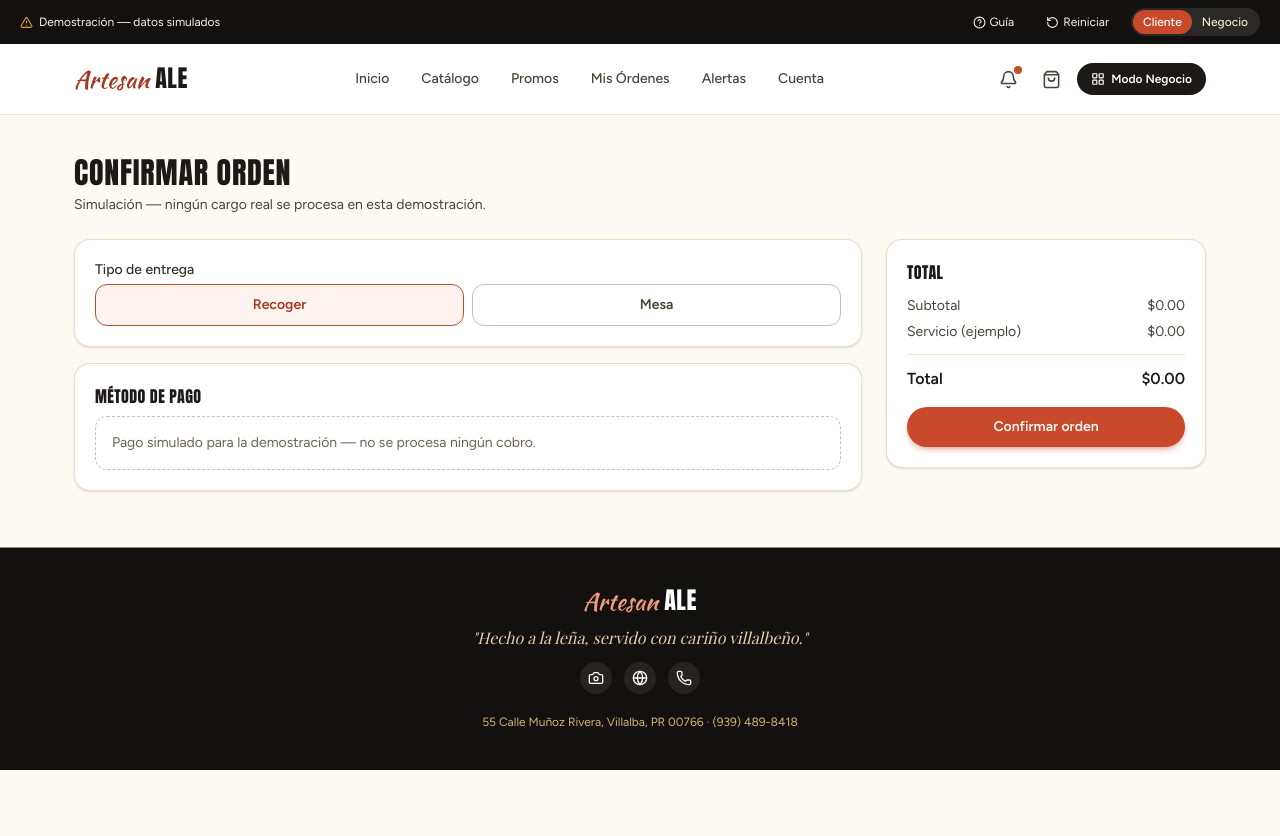
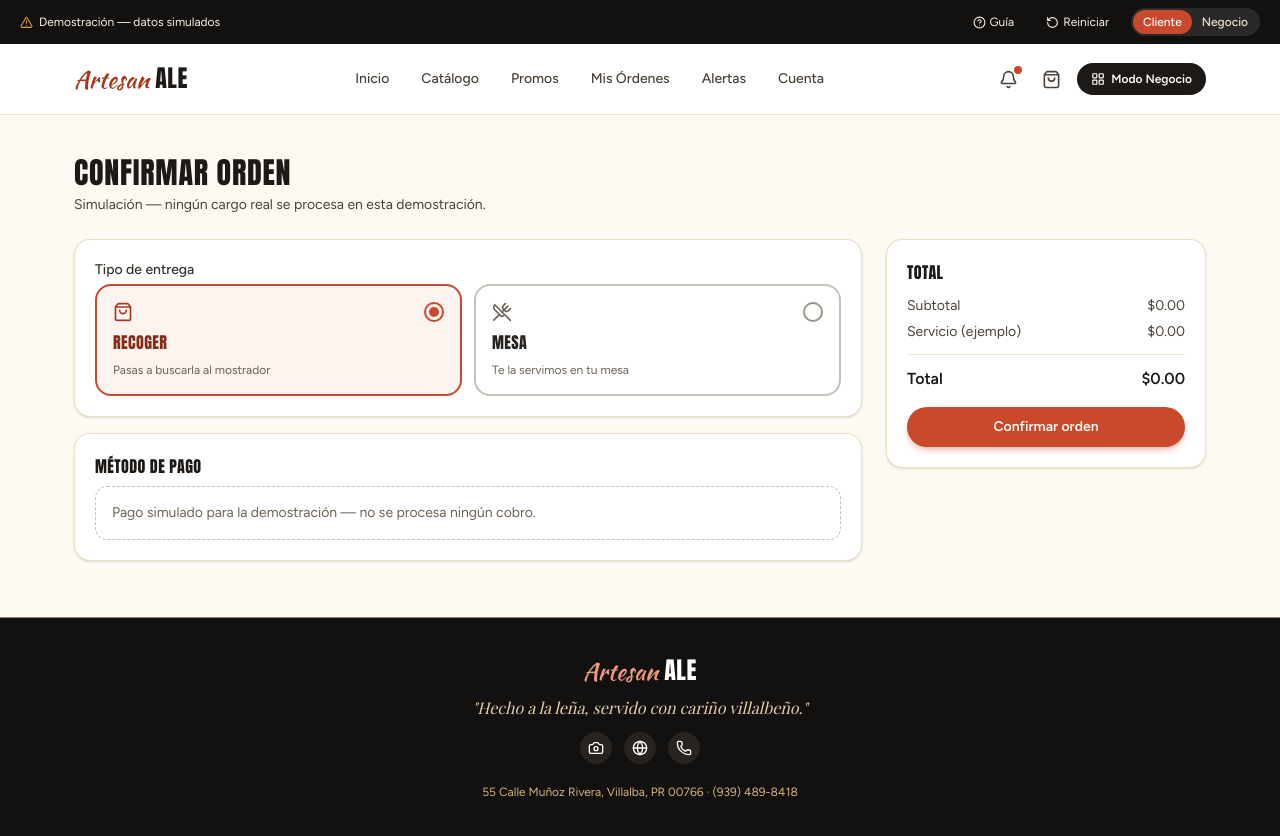
Before and after one commit to JuanPabloTorres/artesanale-digital-demo, a React (Vite) app: page /#/checkout in a window 1280 px wide. Shown: the top 836 px of the page. Before the commit the page ends 800 px from the top, so only its background shows below. Built offline with nearby package versions, Linux system fonts and the light colour scheme; a web font is replaced by a local one.

Commit message:
Refactor delivery type selection in Checkout component

```diff
--- a/src/customer/Checkout.jsx
+++ b/src/customer/Checkout.jsx
@@ -1,9 +1,15 @@
 import React, { useState } from 'react'
 import { useNavigate } from 'react-router-dom'
+import { ShoppingBag, UtensilsCrossed } from 'lucide-react'
 import { useDemo } from '../store/DemoStore.jsx'
 import { Contenedor, PageHeader } from '../shell/Layout.jsx'
 import { Tarjeta, Button, Field } from '../ui/index.jsx'
 import { formatoMoneda, calcularTotales } from '../store/pricing.js'
+
+const OPCIONES_TIPO = [
+  { valor: 'Recoger', icon: ShoppingBag, desc: 'Pasas a buscarla al mostrador' },
+  { valor: 'Mesa', icon: UtensilsCrossed, desc: 'Te la servimos en tu mesa' },
+]
 
 export default function Checkout() {
   const { state, checkout } = useDemo()
@@ -23,16 +29,28 @@ export default function Checkout() {
         <div className="space-y-4">
           <Tarjeta className="p-5">
             <Field label="Tipo de entrega">
-              <div className="flex gap-2">
-                {['Recoger', 'Mesa'].map((t) => (
-                  <button
-                    key={t}
-                    onClick={() => setTipo(t)}
-                    className={`flex-1 rounded-xl border px-4 py-2.5 text-sm font-semibold ${tipo === t ? 'border-ladrillo-500 bg-ladrillo-50 text-ladrillo-600' : 'border-tinta-200 text-tinta-500'}`}
-                  >
-                    {t}
-                  </button>
-                ))}
+              <div className="grid grid-cols-2 gap-3">
+                {OPCIONES_TIPO.map((o) => {
+                  const activo = tipo === o.valor
+                  return (
+                    <button
+                      key={o.valor}
+                      type="button"
+                      onClick={() => setTipo(o.valor)}
+                      aria-pressed={activo}
+                      className={`flex flex-col items-start gap-2 rounded-2xl border-2 p-4 text-left transition ${activo ? 'border-ladrillo-500 bg-ladrillo-50' : 'border-tinta-200 bg-white hover:border-tinta-300'}`}
+                    >
+                      <div className="flex w-full items-center justify-between">
+                        <o.icon size={20} className={activo ? 'text-ladrillo-600' : 'text-tinta-400'} />
+                        <span className={`flex h-5 w-5 shrink-0 items-center justify-center rounded-full border-2 ${activo ? 'border-ladrillo-500' : 'border-tinta-300'}`}>
+                          {activo && <span className="h-2.5 w-2.5 rounded-full bg-ladrillo-500" />}
+                        </span>
+                      </div>
+                      <span className={`font-display uppercase tracking-wide ${activo ? 'text-ladrillo-700' : 'text-tinta-700'}`}>{o.valor}</span>
+                      <span className="text-xs text-tinta-400">{o.desc}</span>
+                    </button>
+                  )
+                })}
               </div>
             </Field>
           </Tarjeta>
```
